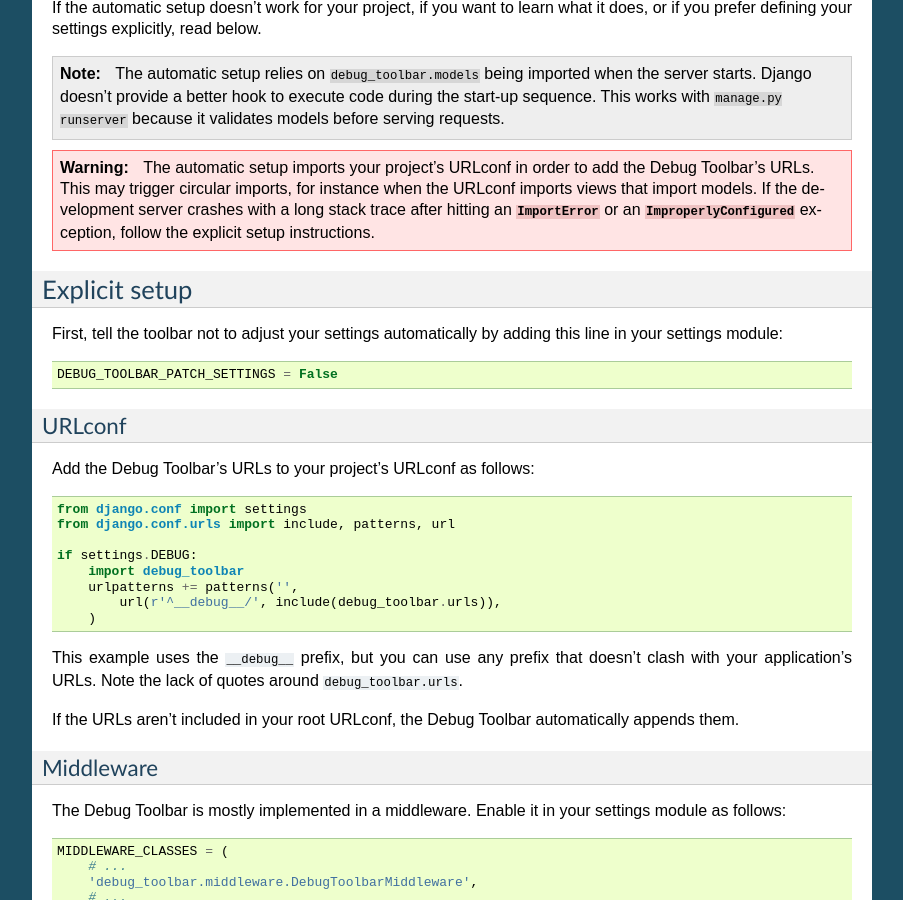
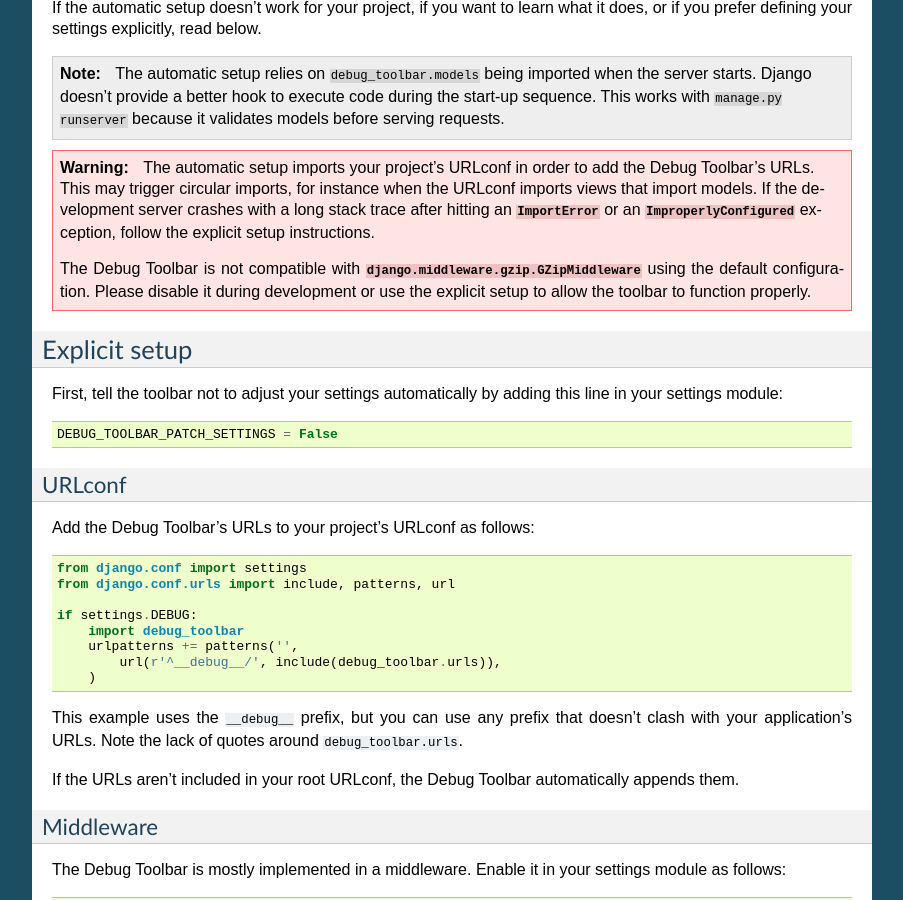
Before and after one commit to jazzband/django-debug-toolbar, a Sphinx documentation site: the page built from docs/installation.rst, in a window 1280 px wide and 900 px high, scrolled down 866 px. Shown: the whole window, without its empty margins (198-1101 px from the left). Built offline with Sphinx 7.4.7, drawn with Linux system fonts in a browser that asks for light colours.

Commit message:
Make note of the incompatability with the GZipMiddleware.

```diff
--- a/docs/installation.rst
+++ b/docs/installation.rst
@@ -65,6 +65,11 @@
     :exc:`~django.core.exceptions.ImproperlyConfigured` exception, follow the
     explicit setup instructions.
 
+    The Debug Toolbar is not compatible with
+    :class:`django.middleware.gzip.GZipMiddleware` using the default
+    configuration. Please disable it during development or use the explicit
+    setup to allow the toolbar to function properly.
+
 Explicit setup
 --------------
 
```
